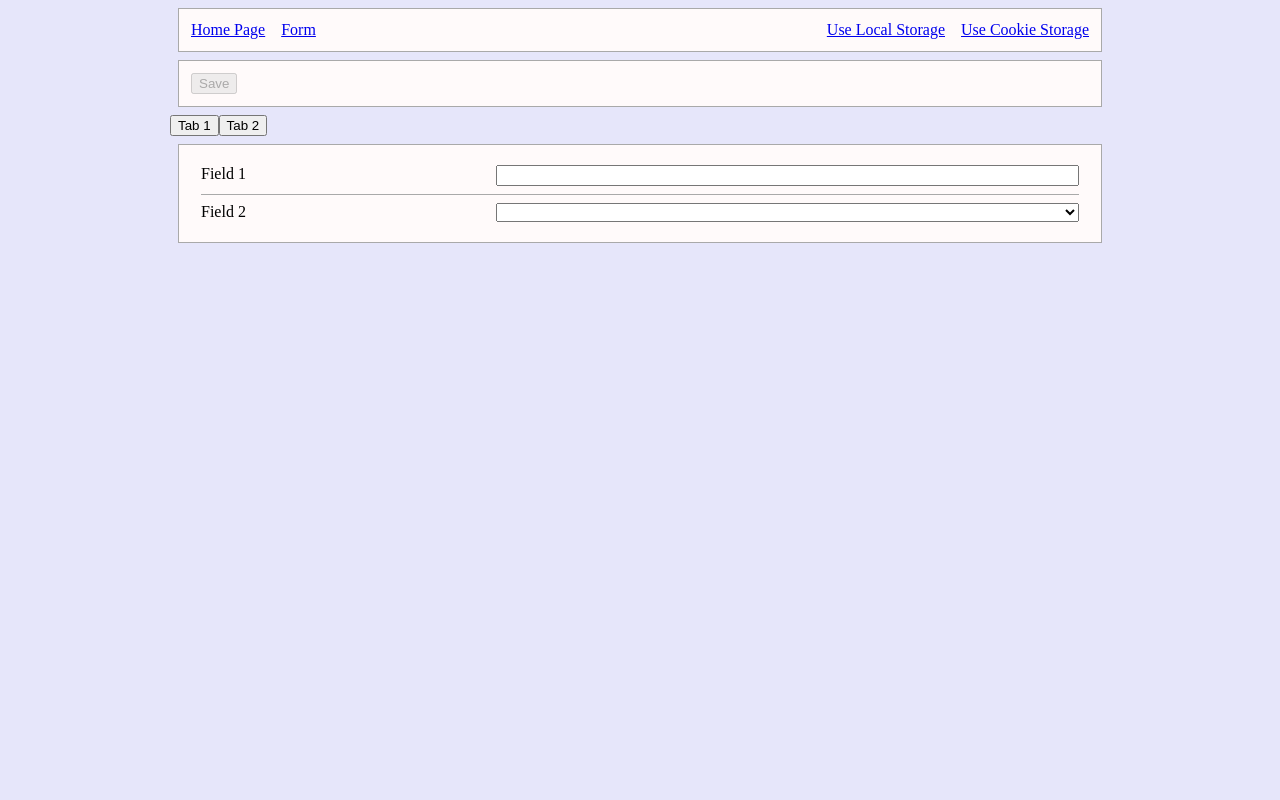
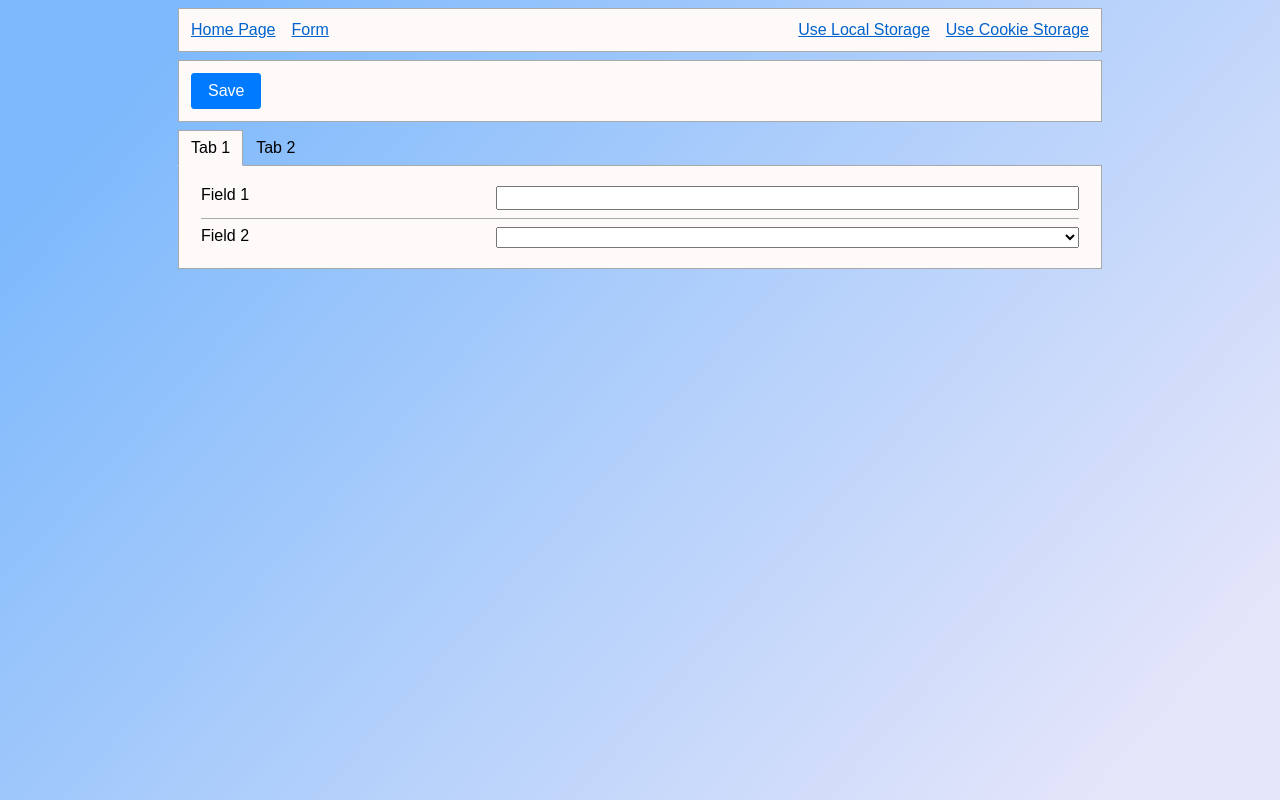
Before and after one commit to kamen-dev/nemetschek, an Angular app: page /form/tab1 in a window 1280 px wide. Built offline with nearby package versions, Linux system fonts and the light colour scheme.

Commit message:
Make app less ugly

```diff
--- a/src/app/page-form/page-form.component.html
+++ b/src/app/page-form/page-form.component.html
@@ -21,13 +21,13 @@
 
   @let tab = selectedTab$ | async;
 
-  <nav>
+  <nav class="nav-tabs">
     <a routerLink="/form/tab1" [class.active]="tab === 'tab1'">
-      <button type="button">Tab 1</button>
+      Tab 1
     </a>
 
     <a routerLink="/form/tab2" [class.active]="tab === 'tab2'">
-      <button type="button">Tab 2</button>
+      Tab 2
     </a>
   </nav>
 
--- a/src/app/page-form/page-form.component.scss
+++ b/src/app/page-form/page-form.component.scss
@@ -0,0 +1,23 @@
+@import '../../variables.scss';
+
+.nav-tabs {
+  display: flex;
+  padding: 0 .5rem;
+  margin-bottom: - .55rem;
+  a {
+    text-decoration: none;
+    color: inherit;
+    padding: .5rem .75rem;
+    border-width: 1px;
+    border-style: solid;
+    border-color: transparent;
+    &.active {
+      background-color: $color-content-background;
+      border-color: $color-separator $color-separator transparent $color-separator;
+    }
+  }
+}
+
+button {
+  padding: .5rem 1rem;
+}
--- a/src/app/page-form/page-form.component.ts
+++ b/src/app/page-form/page-form.component.ts
@@ -3,7 +3,7 @@ import { Tab1Component as Tab1 } from './tab1/tab1.component';
 import { Tab2Component as Tab2 } from './tab2/tab2.component';
 import { AsyncPipe, JsonPipe, NgIf } from '@angular/common'; // sometimes *ngIf looks better than @if
 import { ActivatedRoute, RouterLink, RouterLinkActive } from '@angular/router';
-import { catchError, forkJoin, Observable, of, Subject, switchMap, takeUntil, tap } from 'rxjs';
+import { catchError, delay, forkJoin, Observable, of, Subject, switchMap, takeUntil, tap } from 'rxjs';
 import { MessagesService } from '../services/messages.service';
 import { Tab1Data, Tab2Data } from '../models';
 import { Tab1Service } from '../services/tab1.service';
@@ -43,29 +43,48 @@ export class PageFormComponent implements OnInit {
       switchMap(params => of(params.get('tab') || 'tab1'))
     )
 
+    // since tab1 and tab2 are independant of each other
+    // we will load them compleatly separetly
+
     this.loading.update(v => v + 1);
-
-    const tab1 = this.tab1Service.fetch().pipe(catchError(err => {
-      this.messages.error(err);
-      return of(this._getEmptyState().tab1);
-    }));
-
-    const tab2 = this.tab2Service.fetch().pipe(catchError(err => {
-      this.messages.error(err);
-      return of(this._getEmptyState().tab2);
-    }));
-
-    forkJoin({ tab1, tab2 }).pipe(
+    this.tab1Service.fetch().pipe(
+      delay(300), // testing if tab 1 flashes the data from store
       tap(_ => this.loading.update(v => v - 1)),
       takeUntil(this.destroy$),
       catchError(err => {
         this.messages.error(err);
-        return of(this._getEmptyState());
+        return of(this._getEmptyState().tab1);
       })
     ).subscribe((value) => {
       // make copies but destroy all complex data types like date or map
-      this.currentState.set(JSON.parse(JSON.stringify(value)));
-      this.savedState.set(JSON.parse(JSON.stringify(value)));
+      this.currentState.update((state) => {
+        state.tab1 = JSON.parse(JSON.stringify(value));
+        return state;
+      });
+      this.savedState.update((state) => {
+        state.tab1 = JSON.parse(JSON.stringify(value));
+        return state;
+      })
+    })
+
+    this.loading.update(v => v + 1);
+    this.tab2Service.fetch().pipe(
+      delay(1000),
+      tap(_ => this.loading.update(v => v - 1)),
+      takeUntil(this.destroy$),
+      catchError(err => {
+        this.messages.error(err);
+        return of(this._getEmptyState().tab2);
+      })
+    ).subscribe((value) => {
+      this.currentState.update((state) => {
+        state.tab2 = JSON.parse(JSON.stringify(value));
+        return state;
+      });
+      this.savedState.update((state) => {
+        state.tab2 = JSON.parse(JSON.stringify(value));
+        return state;
+      })
     })
   }
 
--- a/src/styles.scss
+++ b/src/styles.scss
@@ -1,12 +1,13 @@
 @import './variables.scss';
+@import './normalize.css';
 
 html, body {
-  margin: 0;
-  padding: 0;
+  min-height: 100%;
 }
 
 body {
   background-color: $color-main-background;
+  background: no-repeat linear-gradient(132deg, #7db9fc 10%, #e6e6fa 92%);
 }
 
 .container {
@@ -23,6 +24,7 @@ body {
 
 .message {
   display: flex;
+  justify-content: center;
   gap: .5rem;
   span {
     text-transform: capitalize;
@@ -32,10 +34,27 @@ body {
   }
 }
 
-.disabled {
-  opacity: .75;
+.disabled,
+[disabled] {
+  opacity: .55;
 }
 
 fieldset {
   border: none;
 }
+
+a {
+  color: #0062cc;
+}
+
+button {
+  background-color: #007bff;
+  border: solid 1px #007bff;
+  border-radius: 3px;
+  color: #fff;
+
+  &:hover {
+    background-color: #0069d9;
+    border-color: #0062cc;
+  }
+}
```
Also changed, not shown: src/normalize.css (added).
